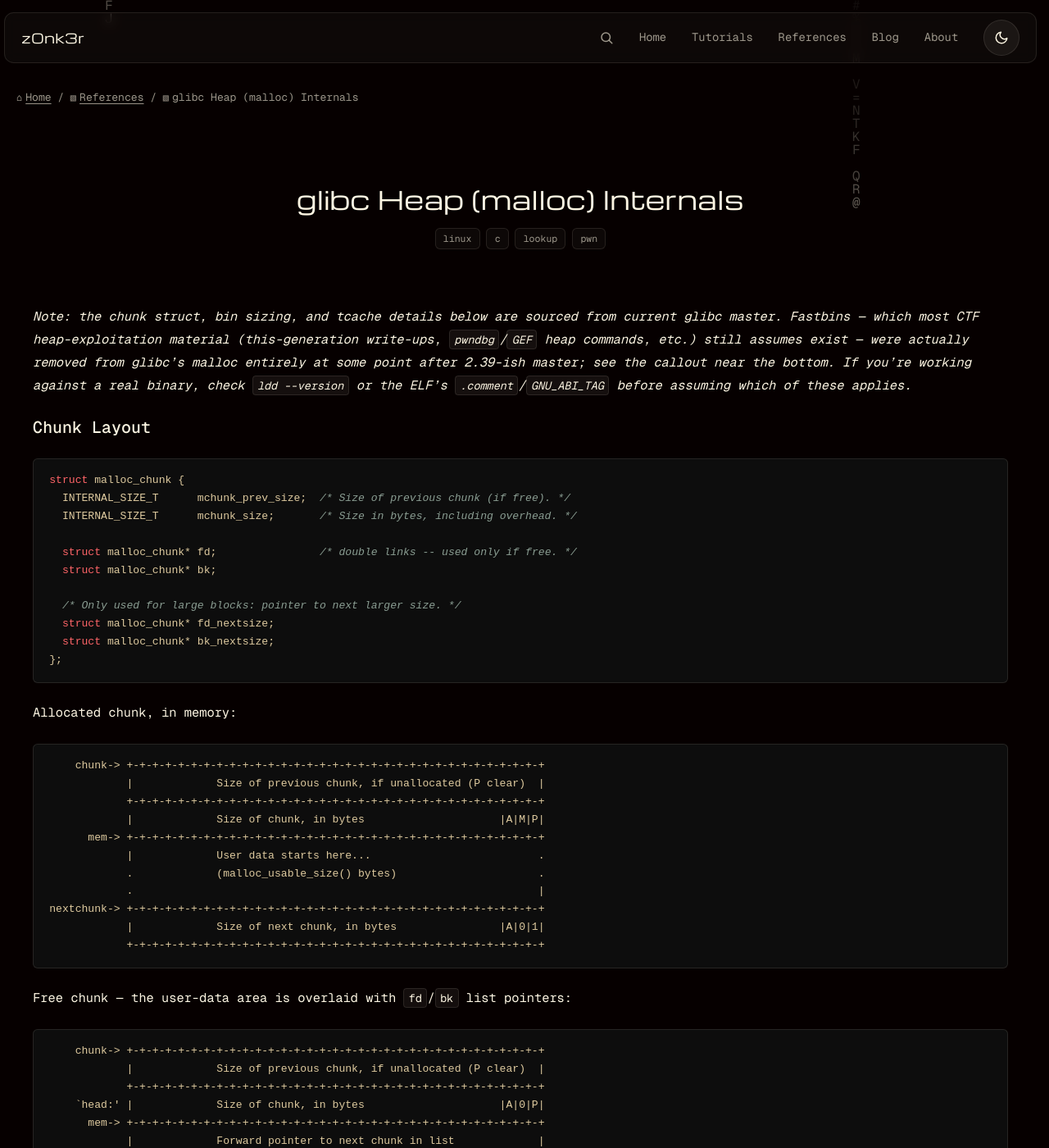
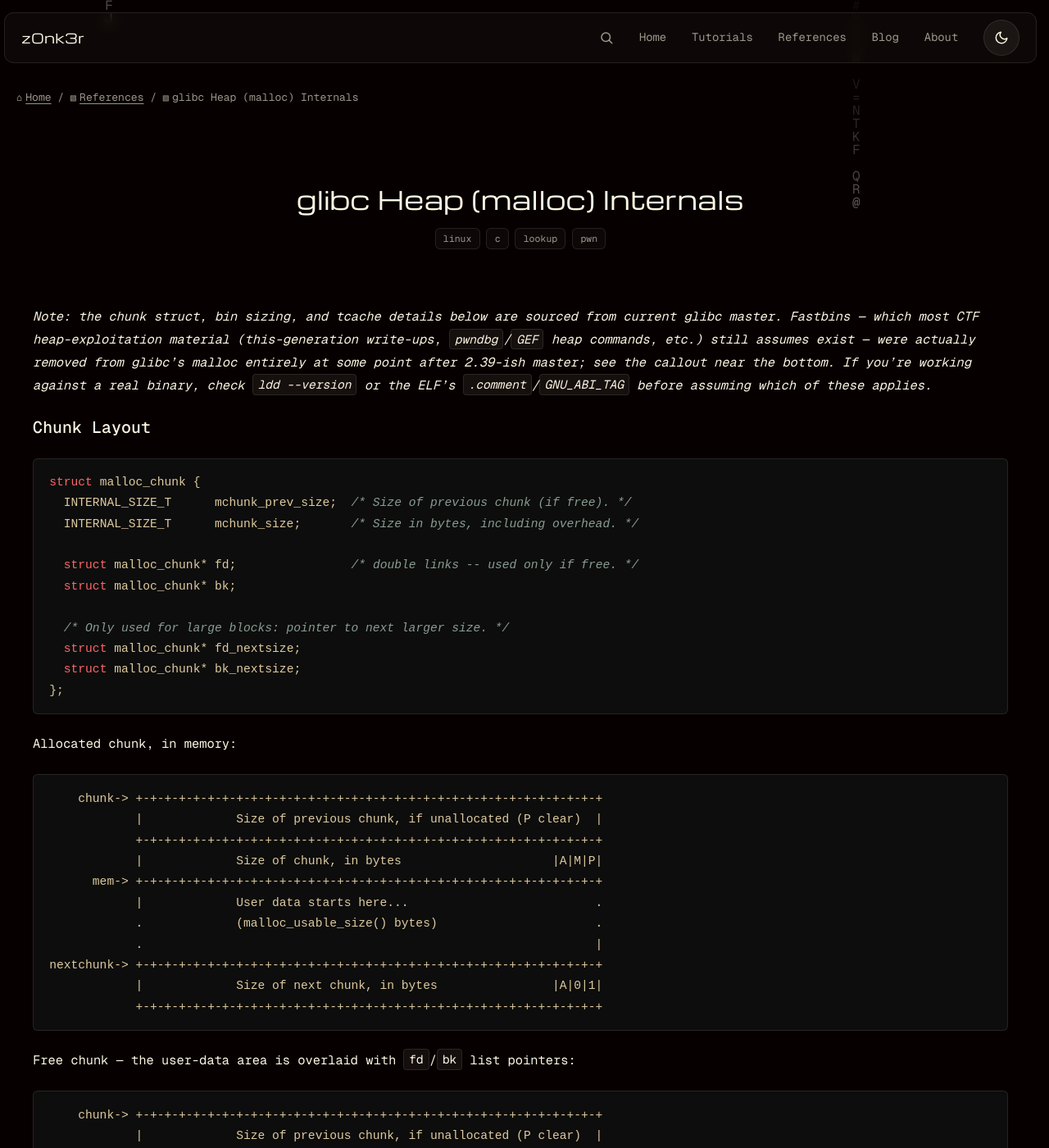
Before and after one commit to z0nk3r/z0nk3r.github.io, a Jekyll site: the page built from _references/glibc-heap.md, in a window 1280 px wide and 1400 px high. Shown: the whole window at 82% size. Built offline with Jekyll 4.4.1, drawn with Linux system fonts in a browser that asks for light colours.

Commit message:
Increase code block/inline code font size closer to article body text
Fenced code blocks were 0.85em (0.8em on mobile) and inline code spans
0.875em, relative to the 1em article body text - both read noticeably
smaller than surrounding prose despite already sharing the same
monospace font family. Bumped to 0.95em (0.9em on mobile for fenced
blocks), keeping a slight distinction while closing most of the size gap
- the dark code background/border already does the job of visually
setting code apart, so size no longer needs to carry as much of that
weight.

```diff
--- a/assets/css/style.css
+++ b/assets/css/style.css
@@ -812,7 +812,7 @@ article a:hover,
    even with no fenced block and no explicit language. */
 article code.highlighter-rouge {
   font-family: var(--font-mono);
-  font-size: 0.875em;
+  font-size: 0.95em;
   background: var(--surface-2);
   border: 1px solid var(--border);
   color: var(--foreground);
@@ -841,7 +841,7 @@ article div.highlighter-rouge pre {
   overflow-x: auto;
   background: transparent;
   font-family: var(--font-mono);
-  font-size: 0.85em;
+  font-size: 0.95em;
   line-height: 1.6;
   color: var(--code-fg);
 }
@@ -2267,7 +2267,7 @@ footer p {
 
   article div.highlighter-rouge pre {
     padding: 0.85rem 1rem;
-    font-size: 0.8em;
+    font-size: 0.9em;
   }
 
   .post-card__body {
```
